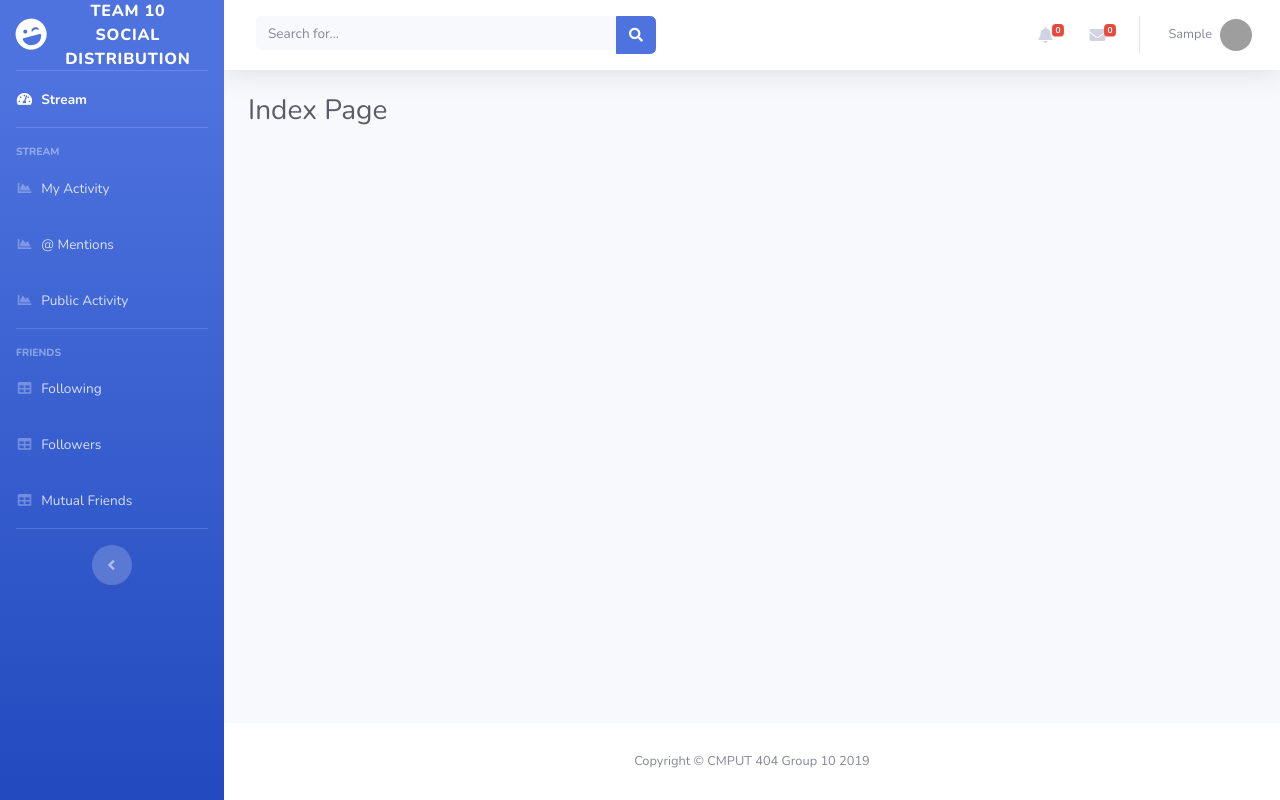
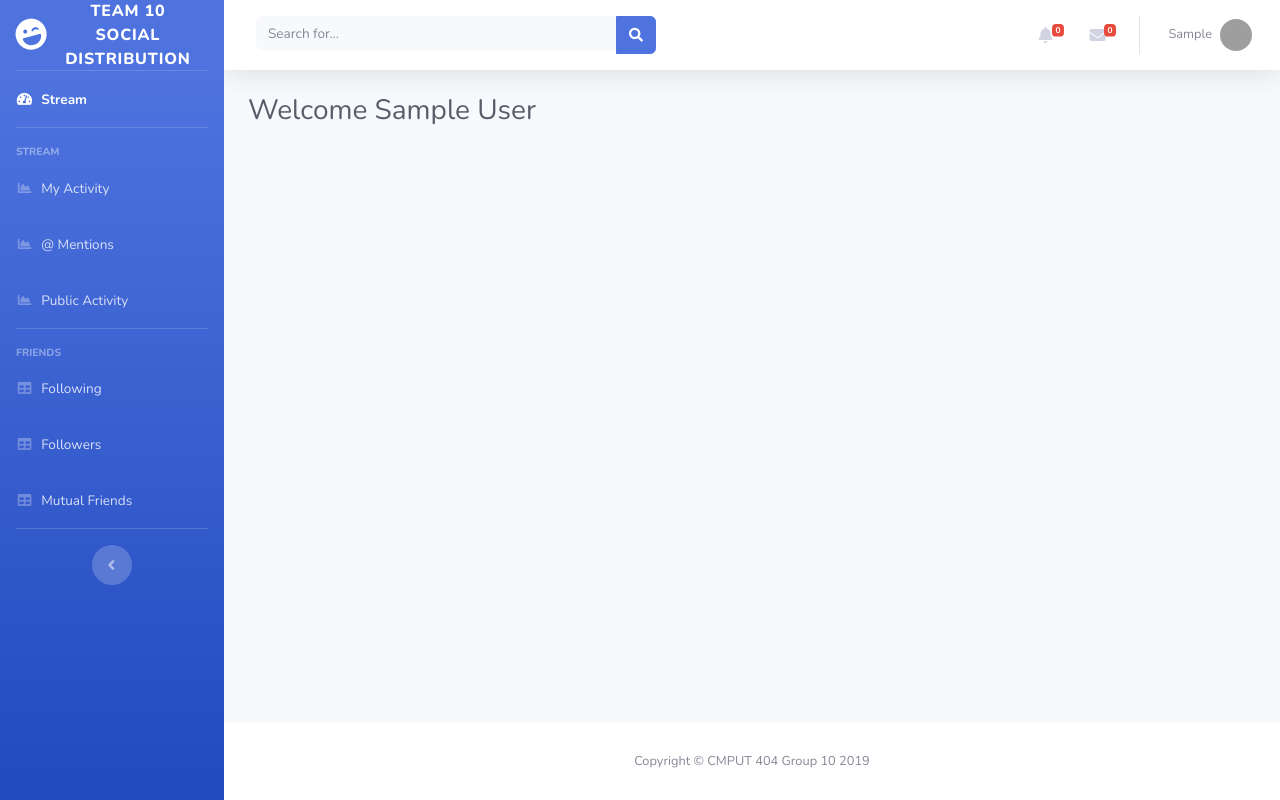
Before and after one commit to olivaC/group-cmput404-project, a Django app: page / in a window 1280 px wide. Run offline with Django 3.2, Linux system fonts and the light colour scheme; the visitor is signed in with stand-in values (Sample User, id 1); some libraries are stand-ins or nearby versions; grey boxes are pictures that could not be loaded.

Commit message:
Update index

```diff
--- a/app/templates/index.html
+++ b/app/templates/index.html
@@ -6,5 +6,5 @@
 {% endblock %}
 
 {% block content %}
-    <h1 class="h3 mb-4 text-gray-800">Index Page</h1>
+    <h1 class="h3 mb-4 text-gray-800">Welcome {{ user.first_name }} {{ user.last_name }}</h1>
 {% endblock %}
--- a/app/templates/sidebar.html
+++ b/app/templates/sidebar.html
@@ -16,7 +16,7 @@
 
     <!-- Nav Item - Dashboard -->
     <li class="nav-item active">
-        <a class="nav-link" href="index.html">
+        <a class="nav-link" href="{% url 'app:index' %}">
             <i class="fas fa-fw fa-tachometer-alt"></i>
             <span>Stream</span></a>
     </li>
--- a/app/views/views.py
+++ b/app/views/views.py
@@ -36,7 +36,6 @@ def register_view(request):
             request.context['next'] = next
         except:
             request.context['next'] = request.GET.get('next', reverse("app:index"))
-
     else:
         form = UserCreateForm()
         request.context['next'] = request.GET.get('next', reverse("app:index"))
```
Also changed, not shown: SocialDistribution/settings.py (+14 -14 lines).
